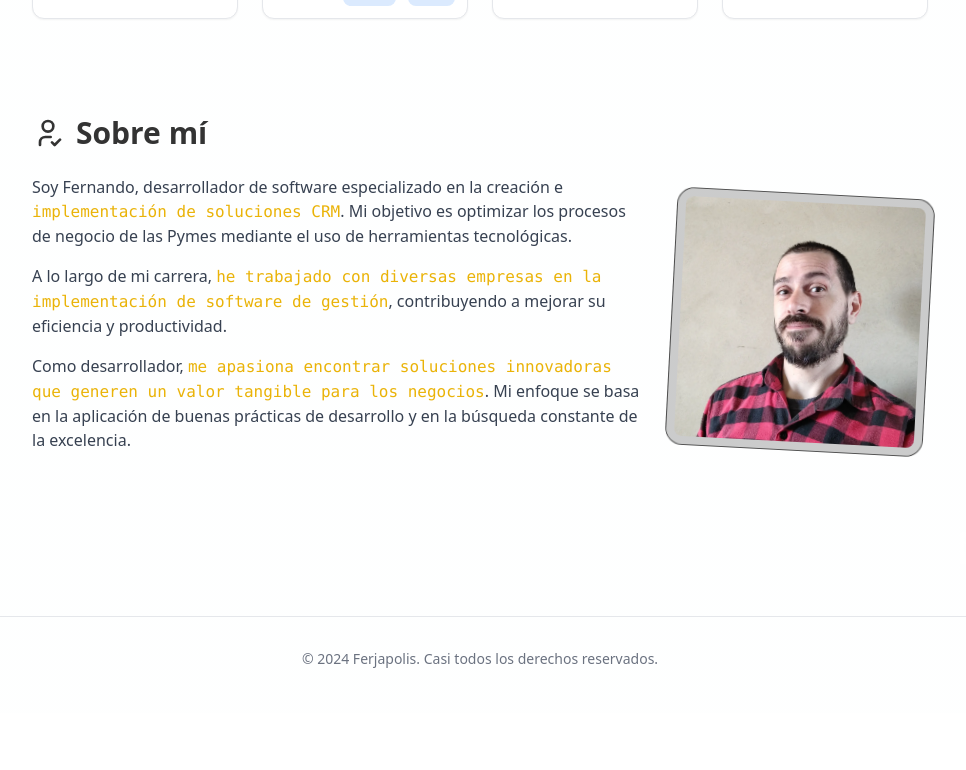
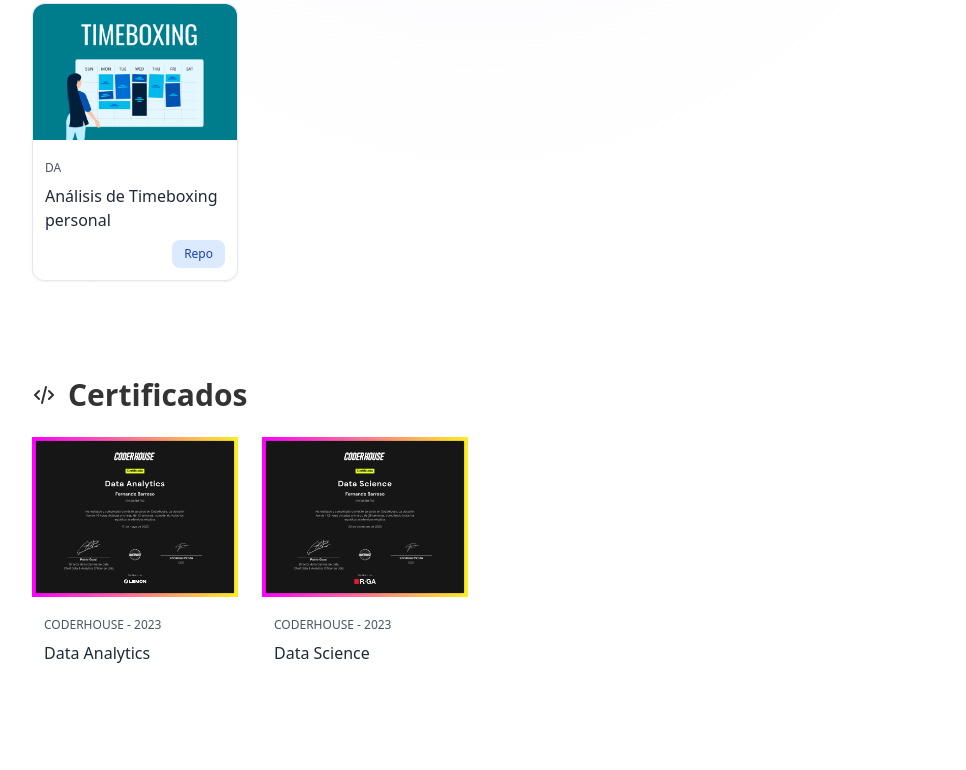
Before and after one commit to Ferjapolis/porfolio, an Astro site: page / in a window 1280 px wide. Shown: the part 1634-2404 px from the top of the page, without its empty margins (160-1126 px from the left). Before the commit the page ends 2347 px from the top, so only its background shows below. Built offline with nearby package versions, Linux system fonts and the light colour scheme; Astro itself is replaced by a stand-in of ours.

Commit message:
certificadciones

```diff
--- /dev/null
+++ b/src/components/Certification.astro
@@ -0,0 +1,40 @@
+---
+const CERTIFICADOS = [
+  {
+    date: "2023",
+    company: "Coderhouse",
+    image: "/6489c612dafb840002c19dbe.webp",
+    title: "Data Analytics",
+    link: ""
+  },
+  {
+    date: "2023",
+    company: "Coderhouse",
+    image: "/6594140fb7e797addec0b3f9.webp",
+    title: "Data Science",
+    link: ""
+  }
+];
+---
+
+<div class="grid sm:grid-cols-2 lg:grid-cols-4 gap-6 mb-10 lg:mb-14">
+  {
+    CERTIFICADOS.map((certificado) => (
+  <a class="group flex flex-col rounded-xl hover:shadow-md focus:outline-none focus:shadow-md transition"
+    href="#">
+    <div class="aspect-w-16 aspect-h-9">
+      <img class="w-full" src={certificado.image} alt={certificado.title}>
+    </div>
+    <div class="p-2 md:p-3">
+      <p class="mt-2 text-xs uppercase text-gray-600 dark:text-neutral-400">
+        {certificado.company} - {certificado.date}
+      </p>
+      <h5
+        class="mt-2 text-xg font-medium text-gray-800 group-hover:text-blue-600 dark:text-neutral-300 dark:group-hover:text-white">
+        {certificado.title}
+      </h5>
+    </div>
+  </a>
+    ))
+  }
+</div>
--- a/src/components/Header.astro
+++ b/src/components/Header.astro
@@ -10,6 +10,11 @@ const navItems = [
     title: "Proyectos",
     label: "proyectos",
     url: "/#proyectos",
+  },
+  {
+    title: "Certificaciones",
+    label: "certificaciones",
+    url: "/#certificaciones",
   },
   {
     title: "Sobre mí",
--- a/src/components/Projects_2.vue
+++ b/src/components/Projects_2.vue
@@ -1,5 +1,7 @@
 <!-- ProfileGallery.vue -->
 <template>
+
+  <!--
     <div class="pb-3 flex">
       <div v-for="category in categories" :key="category">
         <span class="ml-3 inline-flex items-center gap-x-1.5 py-1.5 px-3 rounded-lg text-xs font-medium bg-blue-100 text-white-400 dark:bg-blue-800/30 dark:text-white-500">
@@ -7,6 +9,7 @@
         </span>
       </div>
     </div>
+    -->
   <div class="grid sm:grid-cols-2 lg:grid-cols-4 gap-6 mb-10 lg:mb-14">
     <ProjectCard v-for="(profile, p) in filteredProfiles" :key="p"
       :title="profile.name"
@@ -57,13 +60,22 @@ export default {
           name: "Generador de Metadata a partir de tablas exceles",
           category: "Tools",
           description: `El script original se encarga de leer un archivo de Excel de entrada, procesar los datos de los distintos sheets (o "tablas") del archivo y generar un archivo de salida en formato Parquet con información sobre las relaciones de datos entre las tablas.`,
-          image: "/logo.png",
+          image: "/logo.webp",
           github: "https://github.com/Ferjapolis/Metadata_creator",
           tags: ["PYTHON"],
         },
+        {
+          name: "Análisis de Timeboxing personal",
+          category: "DA",
+          description: `Planificar por adelantado cuánto tiempo se dedicará a una tarea permite organizar conscientemente cómo se utilizará el tiempo y en qué se trabajará, reduciendo los tiempos muertos y las distracciones. Esto es crucial, ya que actividades secundarias pueden consumir hasta el 60 % de nuestro tiempo.`,
+          image: "/Timeboxing.webp",
+          github: "https://colab.research.google.com/drive/17I1ubbA1fLxvgQCDKRZEnscBhU870oDp?usp=sharing",
+          tags: ["PYTHON"],
+        },
+
         // Add more profile objects as needed
       ],
-      categories: ["all", "development", "design", "marketing"]
+      categories: ["all", "CRM", "ML", "Sistem Domotic", "DA" ,"Tools"]
     }
   },
   computed: {
--- a/src/pages/index.astro
+++ b/src/pages/index.astro
@@ -6,6 +6,7 @@ import Hero from "../components/Hero.astro"
 import AboutMe from "../components/AboutMe.astro"
 import Experience from "../components/Experience.astro";
 import Projects from "../components/Projects_2.vue";
+import Certification from "../components/Certification.astro";
 import TitleSection from "../components/TitleSection.astro"
 
 
@@ -43,6 +44,14 @@ import CodeIcon from "../icons/Code.astro";
       <Projects client:load />
     </SectionContainer>
 
+    <SectionContainer id="certificaciones">
+      <TitleSection>
+        <CodeIcon class="size-7" />
+        Certificados
+      </TitleSection>
+      <Certification client:load />
+    </SectionContainer>
+
     <SectionContainer id="sobre-mi">
       <TitleSection>
         <ProfileCheck class="size-8" />
```
Also changed, not shown: public/6489c612dafb840002c19dbe.webp (added), public/6594140fb7e797addec0b3f9.webp (added), public/Timeboxing.webp (added), public/logo.webp (added). Lines whose indentation alone changed are shown as unchanged.
